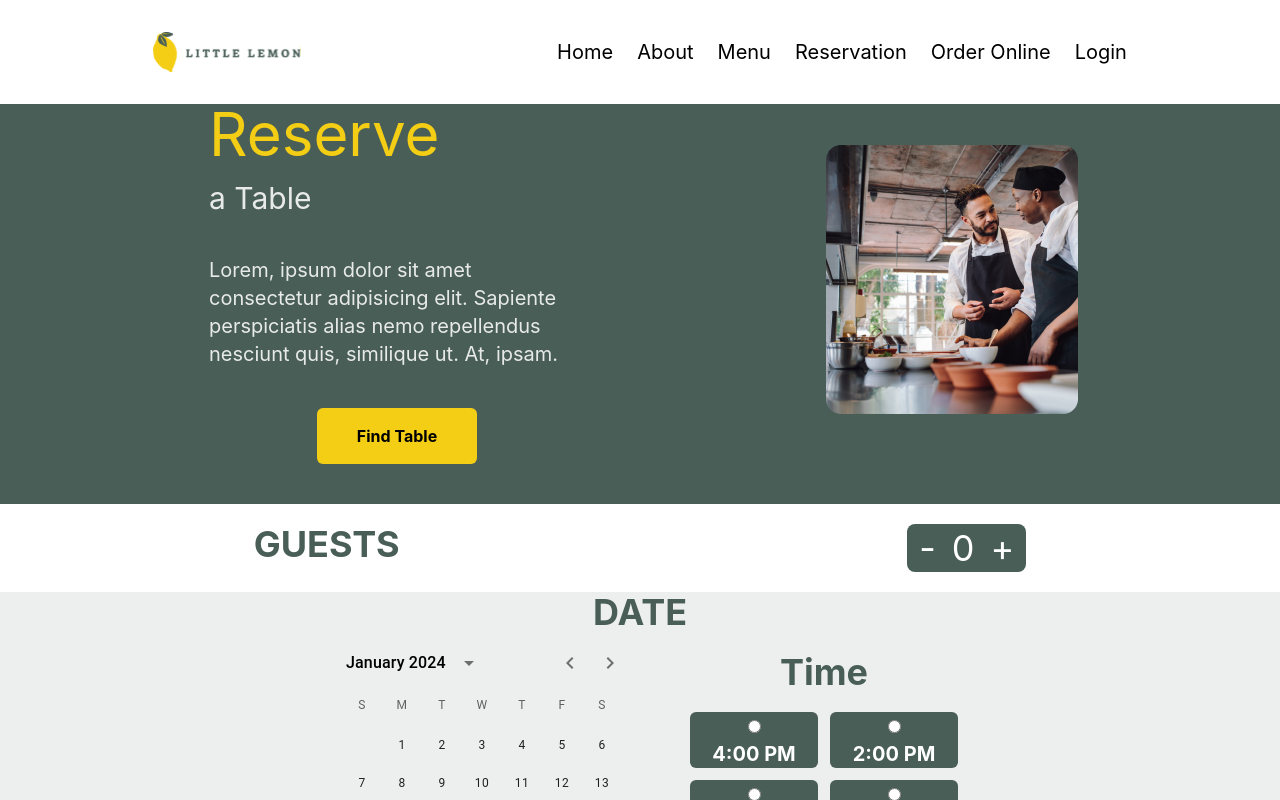
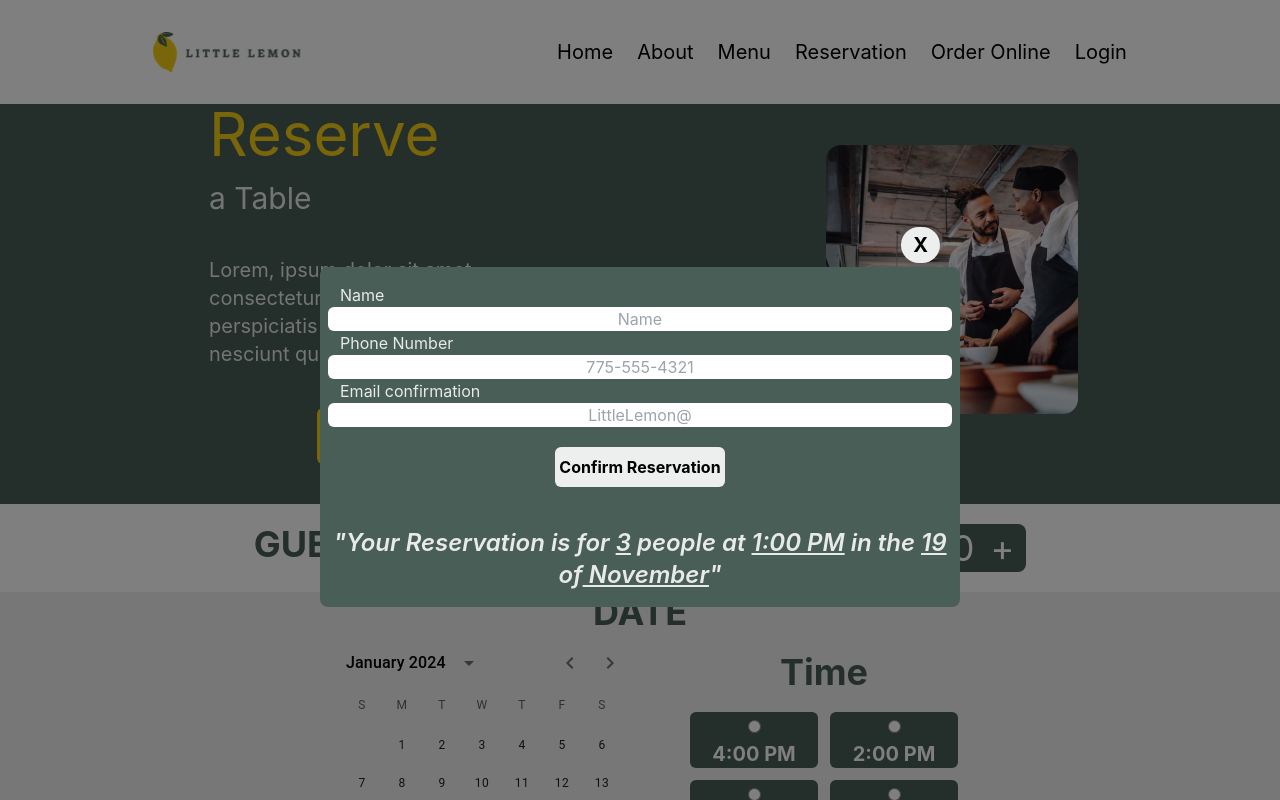
Before and after one commit to Danielt3000/Little_Lemon, a React (Vite) app: page /reservations in a window 1280 px wide. Shown: the top 800 px of the page. Built offline with nearby package versions, Linux system fonts and the light colour scheme; the HTML template or start-up script is replaced by a standard one.

Commit message:
Adding a modal to the page

```diff
--- a/src/components/Reservations/Dates.jsx
+++ b/src/components/Reservations/Dates.jsx
@@ -1,6 +1,6 @@
 import React, { useState } from "react";
-
-function Dates({ days }) {
+import reducer from "./cases";
+function Dates({ days, childValue }) {
   const time = [
     ["12:00 PM"],
     ["6:00 AM", "11:00 AM", "8:00 AM", "2:00 PM"],
@@ -39,6 +39,7 @@ function Dates({ days }) {
 
   const handleRadioChange = (timeValue) => {
     setSelectedTime(timeValue);
+    childValue(timeValue);
   };
 
   return (
--- a/src/components/Reservations/Reservations.jsx
+++ b/src/components/Reservations/Reservations.jsx
@@ -10,14 +10,16 @@ import { AdapterDayjs } from "@mui/x-date-pickers/AdapterDayjs";
 import { DateCalendar } from "@mui/x-date-pickers/DateCalendar";
 import Dates from "./Dates";
 import dayjs from "dayjs";
+import Submit from "./Submit";
 function Reservations() {
   const [daySelected, isDaySelected] = useState(dayjs().date());
 
   const initialState = {
-
+    day: daySelected,
     guest: 0,
     open: false,
     occasion: "OCCASION",
+    time: "",
   };
 
   const [state, dispatch] = useReducer(reducer, initialState);
@@ -48,7 +50,33 @@ function Reservations() {
     isOpen();
   }
 
-  console.log(daySelected);
+  function dayDate(newValue) {
+    isDaySelected(newValue.date());
+    dispatch({ type: "DAY", payload: newValue.date() });
+  }
+
+  function time(childValue) {
+    dispatch({ type: "TIME", payload: childValue });
+  }
+
+  // active class for the  form
+
+  const [isActive, setIsActive] = useState(true);
+
+  const haveAllTheInformation = () => {
+    setIsActive((preValue) => !preValue);
+  };
+
+  // if (
+  //   state.guest === 0 ||
+  //   state.occasion === "OCCASION" ||
+  //   state.time === ""
+  // ) {
+  //   console.log("You need to confirm this two elemnts before preducing ");
+  // } else {
+
+  // }
+
   return (
     <div>
       <nav>
@@ -92,7 +120,7 @@ function Reservations() {
               <DateCalendar
                 className=" rounded"
                 onChange={(newValue) => {
-                  isDaySelected(newValue.date());
+                  dayDate(newValue);
                 }}
               />
             </LocalizationProvider>
@@ -102,7 +130,7 @@ function Reservations() {
               Time
             </h1>
             <div>
-              <Dates days={daySelected} />
+              <Dates days={daySelected} childValue={time} />
             </div>
           </div>
         </div>
@@ -120,19 +148,19 @@ function Reservations() {
               <div className="  flex justify-evenly   xs:w-1/2  ">
                 <button
                   onClick={occasion}
-                  className=" py-2 px-1 xs:py-3 xs:px-2 md:py-4 md:px-3 bg-primary  rounded-xl font-bold text-sm "
+                  className=" py-2 px-1 xs:py-3 xs:px-2 md:py-4 md:px-3 bg-primary  rounded-xl font-bold text-sm md:text-xl "
                 >
                   Especial Event
                 </button>
                 <button
                   onClick={occasion2}
-                  className="  py-2 px-1 xs:py-3 xs:px-2 md:py-4 md:px-3 bg-primary  rounded-xl font-bold text-sm "
+                  className="  py-2 px-1 xs:py-3 xs:px-2 md:py-4 md:px-3 bg-primary  rounded-xl font-bold text-sm md:text-xl "
                 >
                   Valentin Day
                 </button>
                 <button
                   onClick={occasion3}
-                  className=" py-2 px-1 xs:py-3 xs:px-2 md:py-4 md:px-3 bg-primary  rounded-xl font-bold text-sm  "
+                  className=" py-2 px-1 xs:py-3 xs:px-2 md:py-4 md:px-3 bg-primary  rounded-xl font-bold text-sm md:text-xl  "
                 >
                   Normal Date
                 </button>
@@ -142,8 +170,20 @@ function Reservations() {
         </div>
       </div>
 
-      <div>
-        <button>SUBMIT</button>
+      <div className="flex justify-center">
+        <button
+          onClick={haveAllTheInformation}
+          className=" font-bold py-4 px-10 bg-primary shadow-lg my-10 rounded-lg"
+        >
+          SUBMIT
+        </button>
+        <div
+          className={
+            isActive ? " flex flex-row justify-center overlay " : "hidden"
+          }
+        >
+          <Submit />
+        </div>
       </div>
       <footer>
         <Footer />
--- /dev/null
+++ b/src/components/Reservations/Submit.jsx
@@ -0,0 +1,66 @@
+import React from "react";
+import { useState } from "react";
+function Submit() {
+  const [isConfirm, setIsConfirm] = useState(false);
+
+  const handleConfirm = () => {
+    setIsConfirm((prev) => !prev);
+  };
+
+  return (
+    <div className="fixed top-1/3  bg-primary rounded-lg py-4 px-2 w-1/2">
+      <button className=" absolute corner bg-weekback text-black font-bold text-xl px-3 py-1  rounded-full">
+        X
+      </button>
+      <form action="/" className="  ">
+        <div>
+          <h1 className="ml-3">Name</h1>
+          <input
+            type="text"
+            placeholder="Name"
+            required
+            className="w-full text-center rounded-md"
+          />
+        </div>
+        <div>
+          <h1 className="ml-3">Phone Number</h1>
+          <input
+            type="text"
+            placeholder="775-555-4321"
+            required
+            className="w-full text-center rounded-md"
+          />
+        </div>
+        <div>
+          <h1 className="ml-3">Email confirmation</h1>
+          <input
+            type="text"
+            placeholder="LittleLemon@"
+            required
+            className="w-full text-center rounded-md"
+          />
+        </div>
+        <div className="flex justify-center ">
+          <button
+            type="submit"
+            className=" mt-5 bg-weekback text-black font-bold py-2 px-1 rounded-md "
+            onClick={handleConfirm}
+          >
+            Confirm Reservation
+          </button>
+        </div>
+      </form>
+
+      <div className="mt-10 text-center">
+        <h1 className="italic text-2xl font-semibold">
+          "Your Reservation is for <span className=" underline">3</span> people
+          at <span className=" underline"> 1:00 PM</span> in the{" "}
+          <span className=" underline">19</span> of
+          <span className=" underline">  November</span>"
+        </h1>
+      </div>
+    </div>
+  );
+}
+
+export default Submit;
--- a/src/components/Reservations/cases.jsx
+++ b/src/components/Reservations/cases.jsx
@@ -3,9 +3,21 @@ import { useReducer } from "react";
 const reducer = (state, action) => {
   switch (action.type) {
     case "INCREASE":
-      return { ...state, guest: state.guest + 1 };
+      if (state.guest === 7) {
+        alert(
+          "We dont have tables for more of seven people sorry for the inconveience"
+        );
+        return state;
+      } else {
+        return { ...state, guest: state.guest + 1 };
+      }
     case "DECREASE":
-      return { ...state, guest: state.guest - 1 };
+      if (state.guest === 0) {
+        alert("Cannot go below zero");
+        return state;
+      } else {
+        return { ...state, guest: state.guest - 1 };
+      }
     case "OPEN":
       return { ...state, open: !state.open };
     case "ESCPECIAL":
@@ -14,6 +26,10 @@ const reducer = (state, action) => {
       return { ...state, occasion: "Valentin Day" };
     case "NORMAL":
       return { ...state, occasion: "Normal Date" };
+    case "DAY":
+      return { ...state, day: action.payload };
+    case "TIME":
+      return { ...state, time: action.payload };
     default:
       return state;
   }
--- a/src/index.css
+++ b/src/index.css
@@ -16,3 +16,24 @@
 @tailwind base;
 @tailwind components;
 @tailwind utilities;
+
+
+
+.overlay {
+  position: fixed;
+  top: 0;
+  left: 0;
+  width: 100%;
+  height: 100%;
+  background-color: rgba(0, 0, 0, 0.5); /* Semi-transparent black */
+  z-index: 999; /* Ensure it's on top of other elements */
+}
+
+
+.corner{
+  top: -40px;
+  right: 20px;
+
+
+
+}
```
